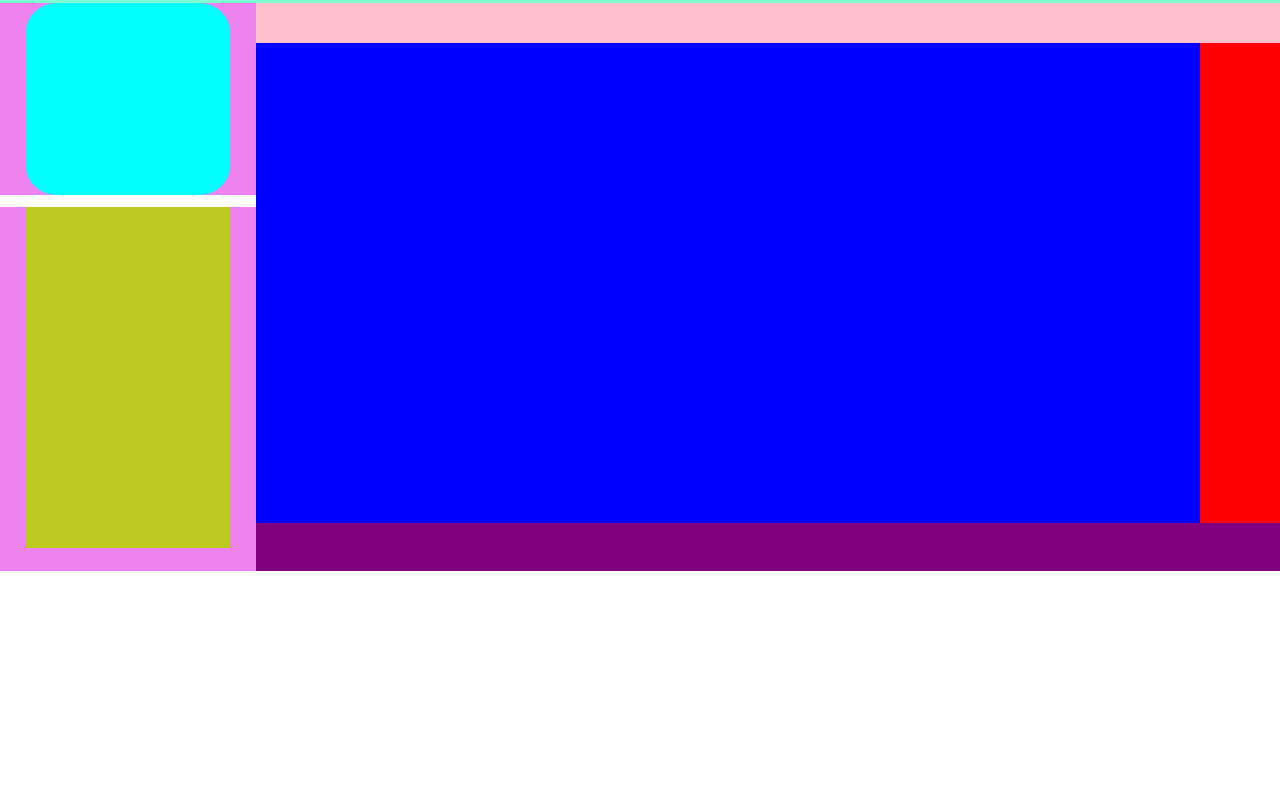
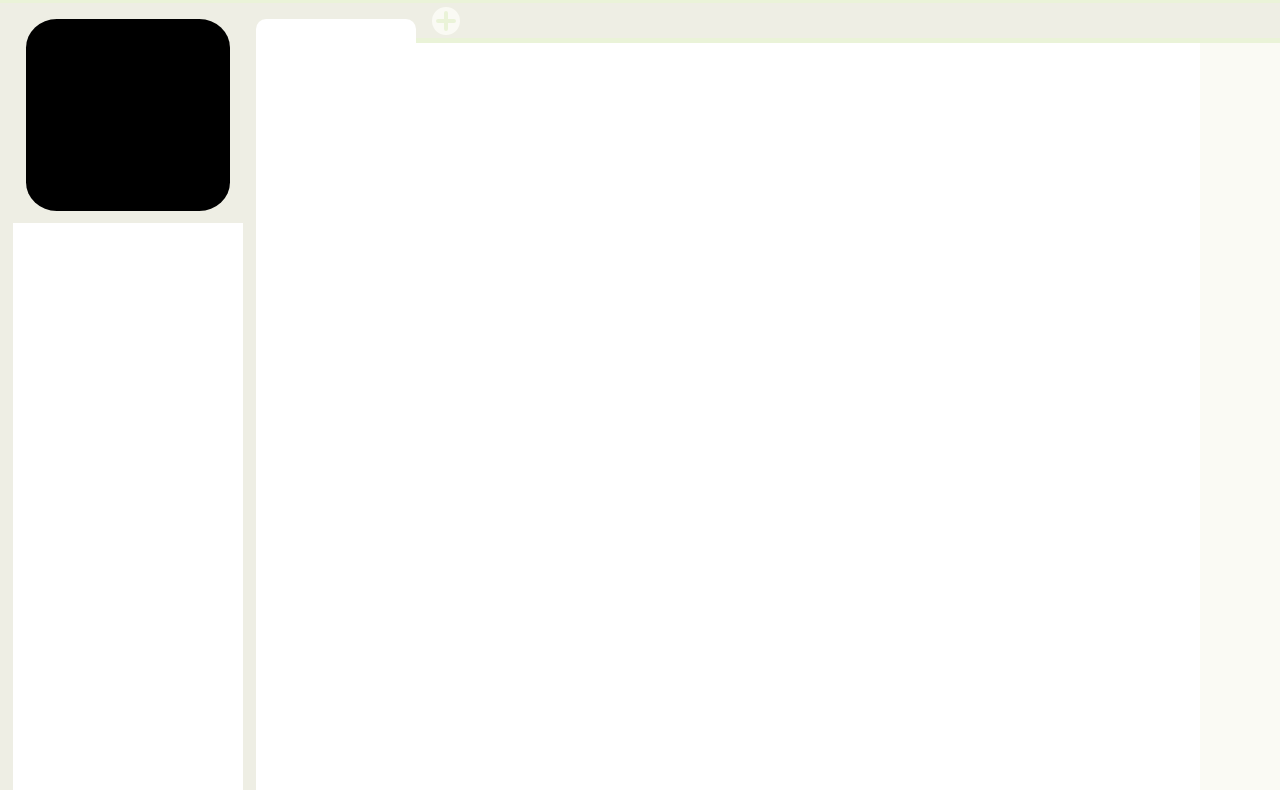
Before and after one commit to OneDeadFox/recipe-repo, a plain HTML site: page index.html in a window 1280 px wide. Shown: the part 77-867 px from the top of the page. Before the commit the page ends 800 px from the top, so only its background shows below. Drawn offline with Linux system fonts and the light colour scheme.

Commit message:
added js file and began adding apis to allow for additional tab creation in navbar

```diff
--- a/assets/CSS/style.css
+++ b/assets/CSS/style.css
@@ -1,3 +1,12 @@
+:root {
+    --bg-contrast: #eeeee4;
+    --bg-color: #fafaf4;
+    --green-accent: #EAF3D8;
+    --blue-accent: #E6EAFB;
+    --brown-accent: #D5C59B;
+
+}
+
 * {
     margin: 0;
     padding: 0;
@@ -6,6 +15,7 @@
 }
 
 body {
+    background-color: var(--bg-color);
     display: grid;
     grid-template-areas:
         "head head head"
@@ -21,7 +31,8 @@ header {
     /* background: url(https://onedeadfox.github.io/recipe-repo/assets/images/banner-bg.jpg) no-repeat; */
     /* background-size: 100%;
     background-position-y: -100px; */
-    background-color: aquamarine;
+    background-color: var(--bg-color);
+    border-bottom: 8px solid var(--green-accent);
     width: auto;
     height: auto;
     grid-area: head;
@@ -30,41 +41,39 @@ header {
 h1 {
     font-family: Didot, Didot LT STD, Hoefler Text, Garamond, Calisto MT, Times New Roman, serif;
     font-size: 350%;
-    text-shadow: 2px 2px 2px white, 2px -2px 2px white, -2px 2px 2px white, -2px -2px 2px white;
-    padding-left: 1.5%;
+   /* text-shadow: 2px 2px 2px white, 2px -2px 2px white, -2px 2px 2px white, -2px -2px 2px white; */
+    padding-left: .25em;
 }
 /*#endregion Header*/
 
 /* #region Aside */
 aside {
-    background-color: violet;
-    width: auto;
-    height:auto;
-    grid-area: aside;
+    background-color: var(--bg-contrast);
+    width: 16em;
+    height: 60em;
     display: flex;
     flex-direction: column;
     align-items: center;
-
 }
 
 .head-chef {
-    background-color: aqua;
+    background-color:black;
     width: 80%;
     height: 12em;
+    margin-top: 1em;
     border-radius: 15%;
-
 
 }
 
 .drop-down {
-    background-color: white;
+    background-color: var(--bg-contrast);
     width: 100%;
     height: .75em;
 }
 
 #nav-tree {
-    background-color: rgb(189, 203, 32);
-    width: 80%;
+    background-color: white;
+    width: 90%;
     height: 60%;
 }
 
@@ -72,7 +81,7 @@ aside {
 
 /*#region Main*/
 main {
-    background-color: red;
+    background-color: var(--bg-color);
     width: auto;
     height:auto;
     grid-area: main;
@@ -82,23 +91,86 @@ main {
 }
 
 nav {
-    background-color: pink;
-    width: auto;
+    background-color: var(--bg-contrast);
+    width: 100%;
     height: 2.5em;
+    border-bottom: 5px solid var(--green-accent);
+    display: flex;
+    position:absolute;
 }
 
+#add-button {
+    background-color: var(--bg-color);
+    width: 1.75em;
+    height: 1.75em;
+    align-self: center;
+    position:absolute;
+    left: 11em;
+    border: 2px solid var(--bg-color);
+    border-radius: 100%;
+    display: flex;
+    transition: all 100ms linear 50ms ;
+}
+
+.cross-h {
+    background-color: var(--green-accent);
+    width: 1.25em;
+    height: .25em;
+    border-radius: 2px;
+    position: absolute;
+    top: 10px;
+    left: 2px;
+}
+
+.cross-v {
+    background-color: var(--green-accent);
+    width: .25em;
+    height: 1.25em;
+    border-radius: 2px;
+    position: absolute;
+    top: 2px;
+    left: 10px;
+}
+
+#add-button:hover {
+    border: 2px solid white;
+    background-color: white;
+}
+
+.tab {
+    background-color: white;
+    width: 10em;
+    height: 1.5em;
+    position: absolute;
+    bottom: -5px;
+    border-top-left-radius: 10px;
+    border-top-right-radius: 10px;
+    transition: all 100ms linear 50ms ;
+}
+
+.tab:hover {
+    height: 1.65em;
+    background-color: var(--bg-color);
+}
+
+
 .display {
-    background-color: blue;
-    min-height: 30em;
+    background-color: white;
+    min-height: 60em;
     margin-right: 5em;
 
 }
 
 /*#endregion Main*/
 
+.sticky {
+    position: fixed;
+    top: 0;
+}
+
 /*#region Footer*/
 footer {
-    background-color: purple;
+    background-color: var(--bg-color);
     width: auto;
     height:auto;
     grid-area: foot;
--- /dev/null
+++ b/assets/scripts/script.js
@@ -0,0 +1,56 @@
+//TODO: Make some psuedo code
+//TODO: Make new tab when addButton pressed
+//TODO: Add new tabs to tabs array
+//TODO:
+
+
+//Global Goodies
+let page = document.getElementById("page");
+let sidebar = document.getElementById("sidebar");
+let navbar = document.getElementById("navbar");
+
+let addButton = document.getElementById("add-button");
+//Positioning
+
+
+//Delegator
+page.addEventListener("click", function(event) {
+    var element = event.target;
+    var navbarRect = navbar.getBoundingClientRect();
+    var addRect = addButton.getBoundingClientRect();
+    var addOffset = addRect.left - navbarRect.left;
+    var tab = document.querySelector("tab");
+    var tabs = [tab];
+
+
+    //Add Button Positioning Vars
+
+    console.log(addOffset);
+
+    if (element.matches(".add")){
+        var addPush = addOffset + 160;
+        addButton.setAttribute("style", "left:" + addPush +"px;");
+
+    }
+});
+
+//#region StickyBars
+//trigger function on scroll
+document.onscroll = function() {stickSidebar()}
+let stickyBarPos = sidebar.offsetTop;
+
+function stickSidebar() {
+    if (window.pageYOffset >= stickyBarPos) {
+        sidebar.classList.add("sticky");
+        navbar.classList.add("sticky");
+    } else {
+        sidebar.classList.remove("sticky");
+        navbar.classList.remove("sticky");
+    }
+}
+//#endregion StickyBars
+
+//#region Tab Activation
+
+
+//#endregion Tab Activation
--- a/index.html
+++ b/index.html
@@ -7,23 +7,29 @@
     <link rel="stylesheet" href="./assets/CSS/style.css">
     <title>Loaded Profile Display</title>
 </head>
-<body>
+<body id="page">
     <header>
-        <!-- <h1>Brown Family Cookbook</h1> -->
+        <h1>Brown Family Cookbook</h1>
     </header>
-    <aside>
-        <div class="head-chef">
+    <aside id="sidebar">
+        <div class="head-chef ">
 
         </div>
-        <div class = "drop-down">
+        <div class="drop-down">
 
         </div>
-        <section id = "nav-tree">
+        <section id="nav-tree">
 
         </section>
     </aside>
     <main>
-        <nav>
+        <nav id="navbar">
+            <div class="tab" data-state="active">
+            </div>
+            <div id="add-button" class="add">
+                <div class="add cross-h"></div>
+                <div class="add cross-v"></div>
+            </div>
 
         </nav>
         <section class = "display">
@@ -33,5 +39,7 @@
     <footer>
 
     </footer>
+    <script src="./assets/scripts/script.js"></script>
+
 </body>
 </html>
```
